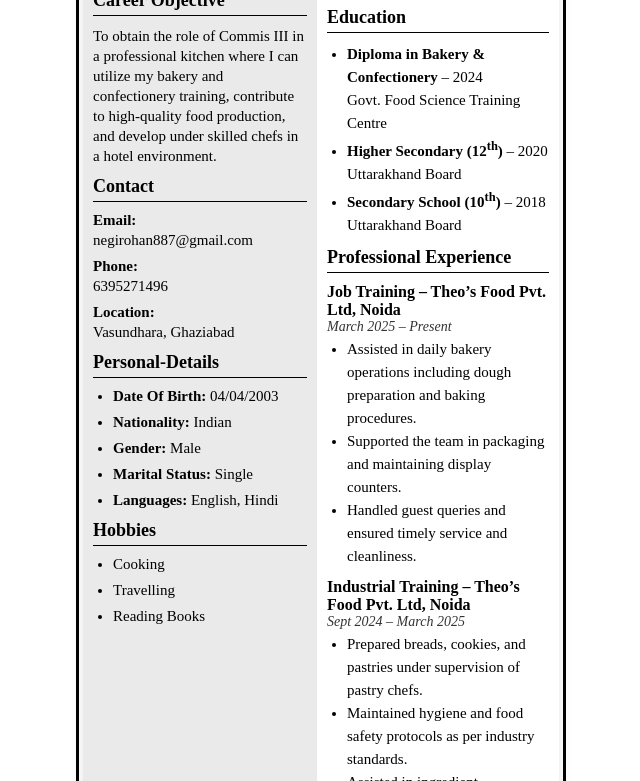
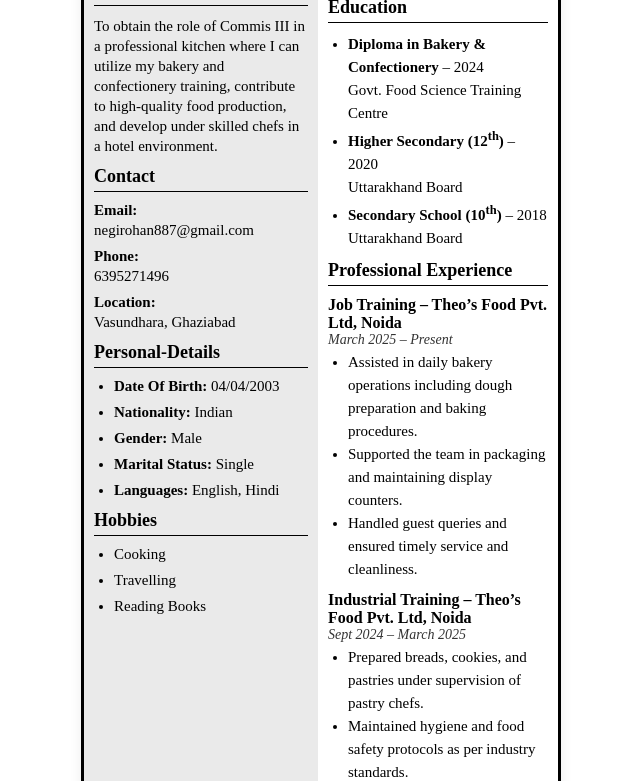
Before and after one commit to Ashish-Mantrin/rohan, a plain HTML site: page index.html in a window 1280 px wide. Shown: the part 266-1047 px from the top of the page, without its empty margins (319-959 px from the left). Drawn offline with Linux system fonts and the light colour scheme; a web font is replaced by a local one.

Commit message:
Add files via upload

```diff
--- a/index.html
+++ b/index.html
@@ -12,18 +12,16 @@
       padding: 0;
       box-sizing: border-box;
     }
-
-    body {
+body {
     font-family: "Epunda Slab", serif;
     background-color: #ffffff;
     color: #000;
-    padding: 4px;
     display: flex;
     justify-content: center;
     align-items: center;
     min-height: 100vh;
     border: 3px solid black;
-    margin: 6px 395px;
+    margin: 0px 400px;
 }
 
     .section p {
```
